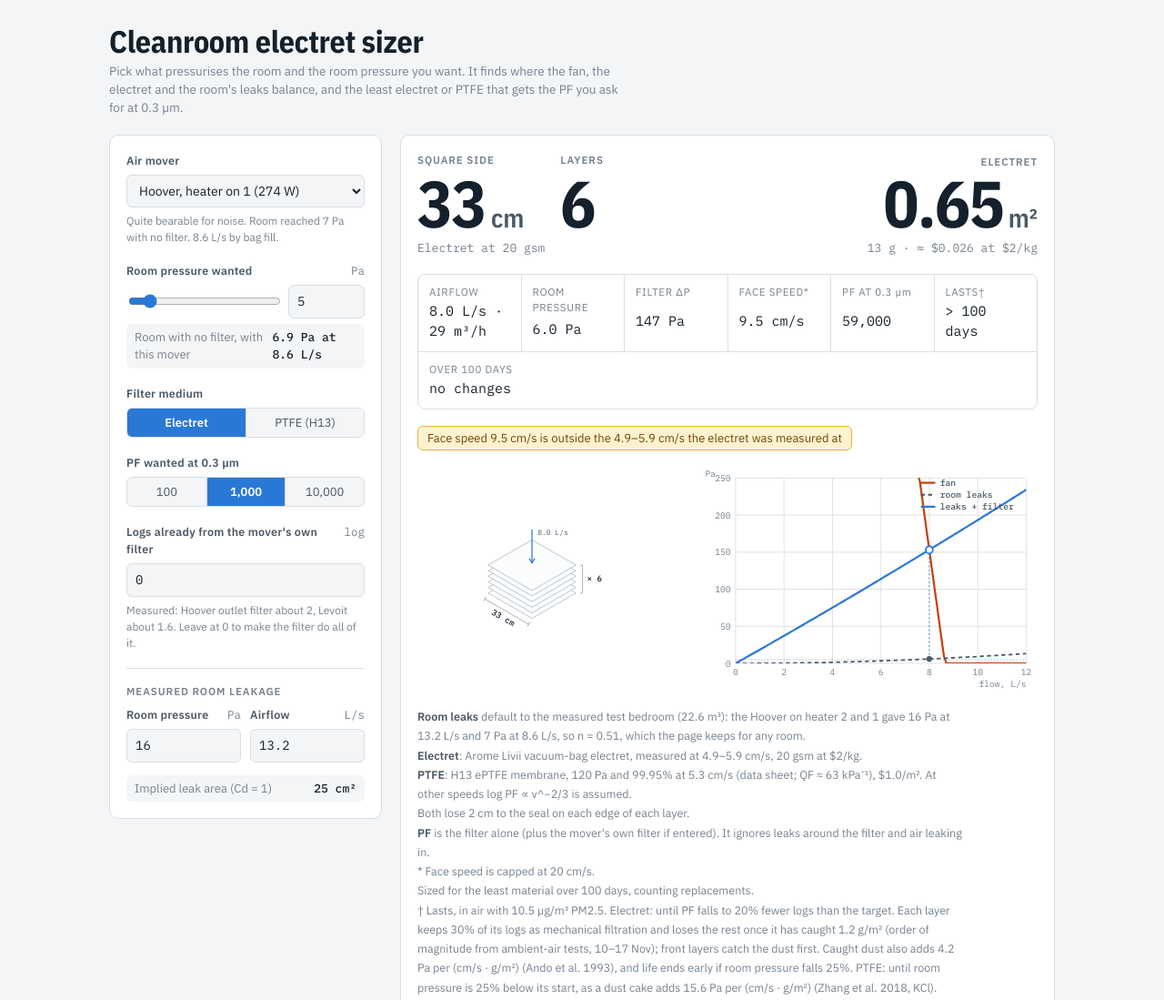
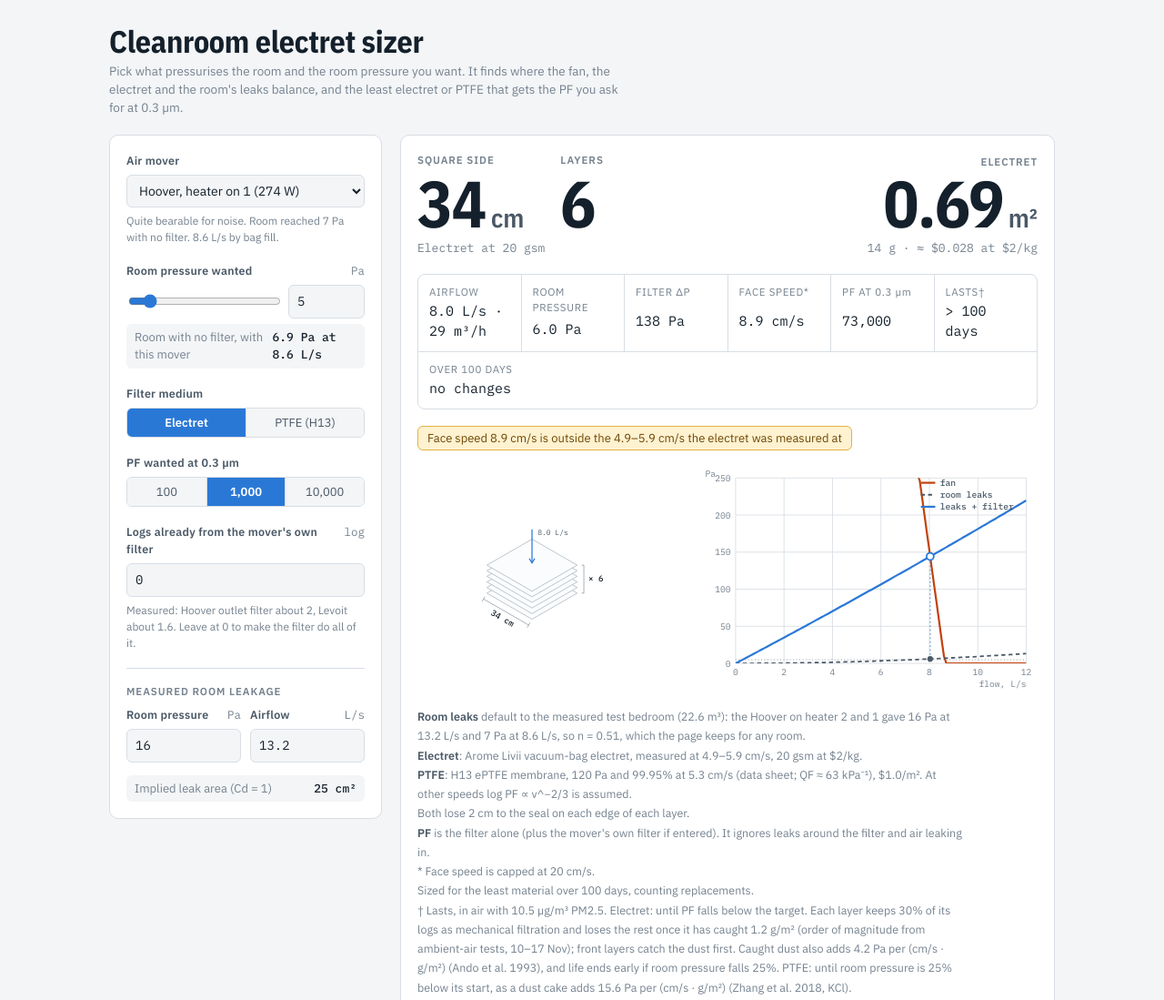
Before and after one commit to mattnewell-cam/cleanroom-electret-sizer, a plain HTML site: page index.html in a window 1280 px wide. Shown: the top 1099 px of the page at 91% size. Drawn offline with nearby package versions, Linux system fonts and the light colour scheme.

Commit message:
Electret must stay at or above the PF target for its whole life
Co-Authored-By: Claude Opus 5.5 <noreply@anthropic.com>

```diff
--- a/index.html
+++ b/index.html
@@ -305,14 +305,14 @@ function design(src, C, n, target, L, vmax) {
 // Electret: each layer = mechanical logs (MECH_FRAC) + charged logs, and the charged part falls linearly to zero as
 // that layer catches M_STAR g/m². Each layer catches dust at its current efficiency (0.3 µm PF used for PM2.5 mass)
 // and passes the rest on, so front layers go first and keep shielding the rest mechanically. Life ends when total
-// logs fall to 80% of the target's. PTFE: a surface cake adds CAKE_K Pa per (cm/s · g/m²) (Zhang et al. 2018, KCl,
+// logs fall below the target's. PTFE: a surface cake adds CAKE_K Pa per (cm/s · g/m²) (Zhang et al. 2018, KCl,
 // 82.5 Pa per g/m² at 5.3 cm/s); flow falls as it builds, and life ends when room pressure is 25% below its start.
 function life(b, src, C, n) {
   const aEff = (b.side - 2 * MARGIN) ** 2;
   const perDay = v => CAIR * 1e-6 * (v / 100) * 86400;                    // g/m² per day at face speed v (cm/s)
   if (S.media === 'electret') {
-    const floor = 0.8 * S.logs - S.own;
-    if (b.logs <= floor) return 0;
+    const floor = S.logs - S.own;                      // PF must stay at or above the target the whole time
+    if (b.logs < floor) return 0;
     const dep = new Array(b.layers).fill(0), dt = 0.5;
     for (let t = 0; t < HORIZON; t += dt) {
       const op = operate(src, C, n, b.layers, aEff, KE * dep.reduce((s, x) => s + x, 0));
@@ -325,7 +325,7 @@ function life(b, src, C, n) {
         dep[i] += f * (1 - P) * dt;
         f *= P;
       }
-      if (total <= floor) return t;
+      if (total < floor) return t;
     }
     return Infinity;
   }
@@ -523,7 +523,7 @@ function drawStack(b) {
     '<b>PF</b> is the filter alone (plus the mover\'s own filter if entered). It ignores leaks around the filter and air leaking in.<br>' +
     `* Face speed is capped at ${S.vmax} cm/s.<br>` +
     `Sized for the least material over ${HORIZON} days, counting replacements.<br>` +
-    `† Lasts, in air with ${CAIR} µg/m³ PM2.5. Electret: until PF falls to 20% fewer logs than the target. Each layer keeps ${Math.round(MECH_FRAC * 100)}% of its logs as mechanical filtration and loses the rest once it has caught ${M_STAR} g/m² (order of magnitude from ambient-air tests, 10–17 Nov); front layers catch the dust first. Caught dust also adds 4.2 Pa per (cm/s · g/m²) (Ando et al. 1993), and life ends early if room pressure falls 25%. ` +
+    `† Lasts, in air with ${CAIR} µg/m³ PM2.5. Electret: until PF falls below the target. Each layer keeps ${Math.round(MECH_FRAC * 100)}% of its logs as mechanical filtration and loses the rest once it has caught ${M_STAR} g/m² (order of magnitude from ambient-air tests, 10–17 Nov); front layers catch the dust first. Caught dust also adds 4.2 Pa per (cm/s · g/m²) (Ando et al. 1993), and life ends early if room pressure falls 25%. ` +
     'PTFE: until room pressure is 25% below its start, as a dust cake adds 15.6 Pa per (cm/s · g/m²) (Zhang et al. 2018, KCl).';
 }
 bind('rpr', 'rp', 'roomDp');
```
